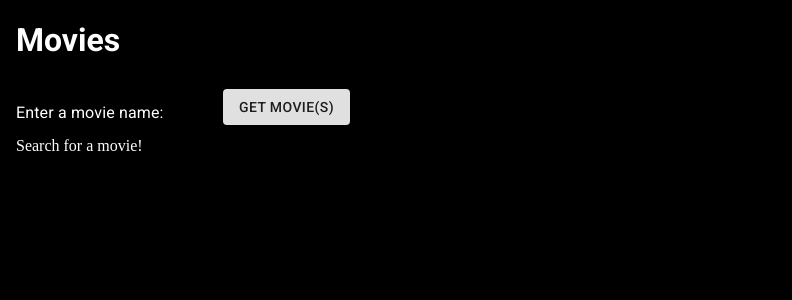
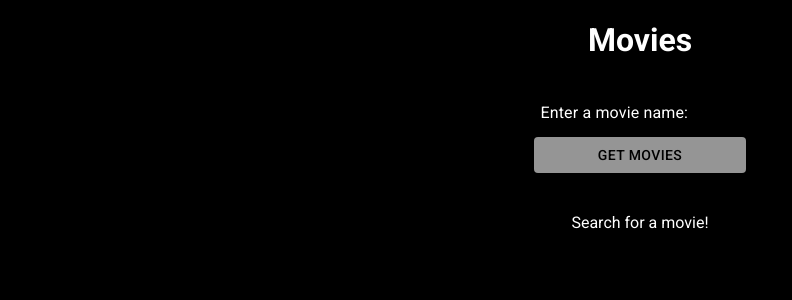
Before and after one commit to rayhanw/react-movies-generator, a React (Create React App) app: page / in a window 1280 px wide. Shown: the top 300 px of the page, without its empty margins (0-792 px from the left). Built offline with nearby package versions, Linux system fonts and the light colour scheme.

Commit message:
disable button on no input

```diff
--- a/src/components/App.jsx
+++ b/src/components/App.jsx
@@ -4,6 +4,8 @@ import MovieList from './MovieList';
 import Form from './Form';
 
 import fetchMovies from '../apis';
+
+import moviesStyle from './styles/Movies.module.css';
 
 class App extends Component {
   state = { keyword: '', movies: [] };
@@ -16,11 +18,14 @@ class App extends Component {
   };
 
   render() {
+    console.log(moviesStyle.movies);
     return (
       <div style={{ margin: '0 1em' }}>
-        <h1>Movies</h1>
+        <h1 style={{ textAlign: 'center' }}>Movies</h1>
         <Form handleSubmit={this.handleSubmit} />
-        <MovieList movies={this.state.movies} />
+        <div className={moviesStyle.movies}>
+          <MovieList movies={this.state.movies} />
+        </div>
       </div>
     );
   }
--- a/src/components/Form.jsx
+++ b/src/components/Form.jsx
@@ -1,17 +1,31 @@
-import React, { useState } from 'react';
+import React, { useState, useEffect } from 'react';
 import Input from '@material-ui/core/Input';
 import InputLabel from '@material-ui/core/InputLabel';
 import FormControl from '@material-ui/core/FormControl';
 import Button from '@material-ui/core/Button';
 
 import useStyles from './styles/';
+import './styles/Button.css';
 
 const Form = ({ handleSubmit }) => {
   const [keyword, setKeyword] = useState('');
+  const [disable, setDisable] = useState(true);
   const styles = useStyles();
 
+  useEffect(() => {
+    if (keyword.length > 0) {
+      setDisable(false);
+    } else {
+      setDisable(true);
+    }
+  }, [keyword]);
+
   return (
-    <form onSubmit={e => handleSubmit(e, keyword)}>
+    <form
+      id="form-keyword"
+      className={styles.form}
+      onSubmit={e => handleSubmit(e, keyword)}
+    >
       <FormControl>
         <InputLabel htmlFor="keyword" className="keyword-label">
           Enter a movie name:
@@ -25,8 +39,14 @@ const Form = ({ handleSubmit }) => {
           placeholder="Doctor Strange"
         />
       </FormControl>
-      <Button type="submit" variant="contained" className={styles.button}>
-        Get movie(s)
+      <Button
+        type="submit"
+        variant="contained"
+        color="primary"
+        className={styles.button}
+        disabled={disable}
+      >
+        Get movies
       </Button>
     </form>
   );
--- a/src/components/MovieList.jsx
+++ b/src/components/MovieList.jsx
@@ -1,10 +1,13 @@
 import React from 'react';
 
 import Movie from './Movie';
+import useStyles from './styles';
 
 const MovieList = ({ movies }) => {
-  if (movies.length === 0) {
-    return <div>Search for a movie!</div>;
+  const styles = useStyles();
+  console.log(movies);
+  if (!movies || movies.length === 0) {
+    return <div className={styles.largeTopSpacing}>Search for a movie!</div>;
   }
 
   return movies.map(movie => {
--- /dev/null
+++ b/src/components/styles/Button.css
@@ -0,0 +1,9 @@
+.MuiButton-contained.Mui-disabled {
+  background-color: #959595 !important;
+  color: #000 !important;
+  transition: background-color 500ms cubic-bezier(0.4, 0, 0.2, 1) 0ms, box-shadow 5000ms cubic-bezier(0.4, 0, 0.2, 1) 0ms, border 500ms cubic-bezier(0.4, 0, 0.2, 1) 0ms;
+}
+
+button {
+  width: 212px;
+}
--- /dev/null
+++ b/src/components/styles/Movies.module.css
@@ -0,0 +1,5 @@
+.movies {
+  display: grid;
+  grid-template-columns: auto auto;
+  justify-content: center;
+}
--- a/src/components/styles/index.js
+++ b/src/components/styles/index.js
@@ -10,6 +10,15 @@ const useStyles = makeStyles(theme => {
     },
     button: {
       margin: theme.spacing(1)
+    },
+    largeTopSpacing: {
+      marginTop: theme.spacing(5)
+    },
+    form: {
+      display: 'flex',
+      justifyContent: 'center',
+      flexDirection: 'column',
+      alignItems: 'center'
     }
   };
 });
--- a/src/index.css
+++ b/src/index.css
@@ -14,7 +14,8 @@ h5,
 h6,
 p,
 a,
-span {
+span,
+div {
   font-family: 'Roboto', sans-serif;
 }
 
```
